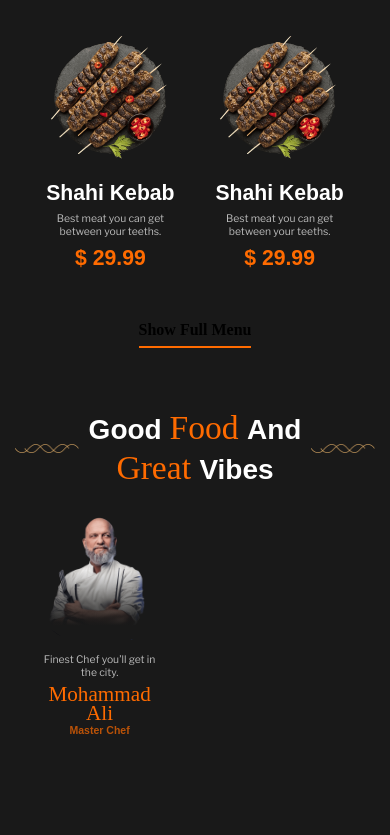
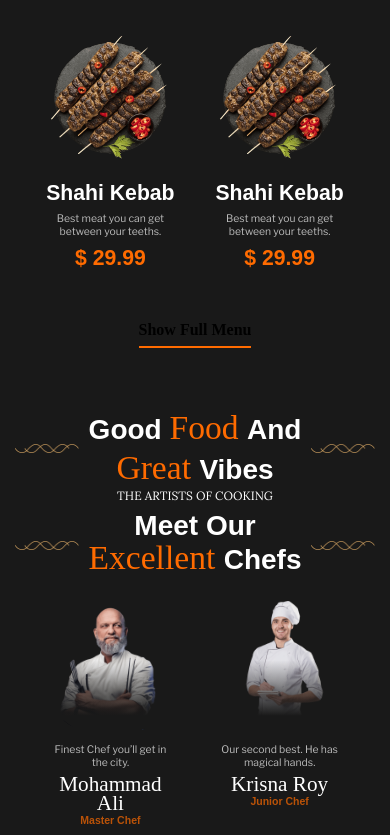
Before and after one commit to nazmus767921/Restaurant_project-1.00, a React (Vite) app: page / in a window 390 px wide. Shown: the part 1464-2299 px from the top of the page. Before the commit the page ends 2209 px from the top, so only its background shows below. Built offline with nearby package versions, Linux system fonts and the light colour scheme; a web font is replaced by a local one.

Commit message:
U: chef section & tag media query

```diff
--- a/src/components/UI/Tag.jsx
+++ b/src/components/UI/Tag.jsx
@@ -14,7 +14,7 @@ const TagWrapper = styled.div`
 	line-height: normal;
 	font-weight: 400;
 	text-transform: uppercase;
-	@media screen and (${devices["md"]}) {
+	@media screen and (${devices["xl"]}) {
 		font-size: 1.25em;
 	}
 `;
--- a/src/constant/en-us/home_page.constants.jsx
+++ b/src/constant/en-us/home_page.constants.jsx
@@ -18,7 +18,7 @@ export const restaurantGallery = {
 };
 
 export const chefsDetails = {
-	title: "Meet Our Excellent Chefs",
+	title: "Meet Our Excellent** Chefs",
 	tagline: "The Artists of cooking",
 	chefs: [...chefs],
 };
--- a/src/index.styles.js
+++ b/src/index.styles.js
@@ -5,11 +5,11 @@ import { colors } from "./utils/colors";
 export const Wrapper = styled.div`
 	a {
 		font-weight: 500;
-		color: #646cff;
+		color: inherit;
 		text-decoration: inherit;
 	}
 	a:hover {
-		color: #535bf2;
+		color: inherit;
 	}
 
 	body {
@@ -102,10 +102,20 @@ export const Wrapper = styled.div`
 
 	h3 {
 		font-size: 1.325em;
+		@media screen and (${devices.md}) {
+			font-size: 1.75em;
+		}
+
 	}
 
 	h5 {
 		font-size: 0.65775em;
+		@media screen and (${devices.md}) {
+			font-size: .85em;
+		}
+		@media screen and (${devices.xl}) {
+			font-size: 1.25rem;
+		}
 	}
 
 	p {
@@ -119,6 +129,9 @@ export const Wrapper = styled.div`
 	p.small {
 		font-size: 0.65rem;
 		line-height: normal;
+		@media screen and (${devices.xl}) {
+			font-size: .85em;
+		}
 	}
 
 	img {
--- a/src/pages/Home/components/Chefs/Chefs.jsx
+++ b/src/pages/Home/components/Chefs/Chefs.jsx
@@ -1,13 +1,54 @@
 import styled from "styled-components";
 import ChefCard from "./components/ChefCard";
+import { devices } from "../../../../utils/breakpoints";
+import { chefsDetails } from "../../../../constant/en-us/home_page.constants";
+import Title from "../../../../components/UI/Title";
+import Tag from "../../../../components/UI/Tag";
 
 const Chefs = () => {
-	return <Wrapper>
-    <ChefCard />
-  </Wrapper>;
+	return (
+		<Wrapper>
+			<div className="header">
+				<Tag>{chefsDetails.tagline}</Tag>
+				<Title>{chefsDetails.title}</Title>
+			</div>
+			<div className="cards_container">
+				{chefsDetails.chefs.map((chef) => {
+					return (
+						<div key={chef.id} className="chefCard--wrapper">
+							<ChefCard {...chef} />
+						</div>
+					);
+				})}
+			</div>
+		</Wrapper>
+	);
 };
 
 const Wrapper = styled.div`
 	display: flex;
+	flex-direction: column;
+	justify-content: center;
+	align-items: center;
+	flex-wrap: wrap;
+
+	.header {
+		display: flex;
+		flex-direction: column;
+		gap: 0.625em;
+	}
+
+	.cards_container {
+		display: flex;
+		flex-direction: row;
+		justify-content: center;
+	}
+
+	.chefCard--wrapper {
+		width: 47%;
+		@media screen and (${devices.xl}) {
+			width: 30%;
+		}
+	}
 `;
 export default Chefs;
--- a/src/pages/Home/components/Chefs/components/ChefCard.jsx
+++ b/src/pages/Home/components/Chefs/components/ChefCard.jsx
@@ -1,12 +1,13 @@
 import styled from "styled-components";
 import { chefsDetails } from "../../../../../constant/en-us/home_page.constants";
 import { colors } from "../../../../../utils/colors";
+import { devices } from "../../../../../utils/breakpoints";
 
-const ChefImage = () => {
+const ChefImage = ({image, alt}) => {
 	return (
 		<OverFlowHidden>
 			<ChefProfileImageWrapper>
-				<img src={chefsDetails.chefs[0].image} alt="chef name" />
+				<img src={image} alt={alt} />
 				<div className="gradientOverlay" />
 			</ChefProfileImageWrapper>
 		</OverFlowHidden>
@@ -17,21 +18,17 @@ const ChefInfo = ({ description, name, post }) => {
 	return (
 		<div className="chefInfo--wrapper">
 			<p className="chef_pitch small">{description}</p>
-			<h3 className="chef_name cursive">{name}</h3>
+			<h3 className="cursive chef_name">{name}</h3>
 			<h5 className="chef_post">{post}</h5>
 		</div>
 	);
 };
 
-const ChefCard = () => {
+const ChefCard = ({ name, post, subtitle, image }) => {
 	return (
 		<Wrapper>
-			<ChefImage />
-			<ChefInfo
-				name="Mohammad Ali"
-				description="Finest Chef you’ll get in the city."
-				post="Master Chef"
-			/>
+			<ChefImage image={image} alt={name} />
+			<ChefInfo name={name} description={subtitle} post={post} />
 		</Wrapper>
 	);
 };
@@ -80,14 +77,17 @@ const Wrapper = styled.div`
 	flex-direction: column;
 	align-items: center;
 	gap: 0.38em;
-	width: 47%;
+	width: 100%;
 	padding: 0.62em;
 	text-align: center;
 
 	.chef_pitch {
 	}
-	.chef_name {
+	h3.chef_name {
 		color: ${colors["text-white"]};
+		@media screen and (${devices.xl}) {
+			font-size: 3.375em;
+		}
 	}
 	.chef_post {
 		color: ${colors.brand};
@@ -101,6 +101,9 @@ const Wrapper = styled.div`
 		flex-direction: column;
 		align-items: center;
 		gap: 0.38em;
+		@media screen and (${devices.xl}) {
+			gap: 0.825em;
+		}
 	}
 `;
 
```
